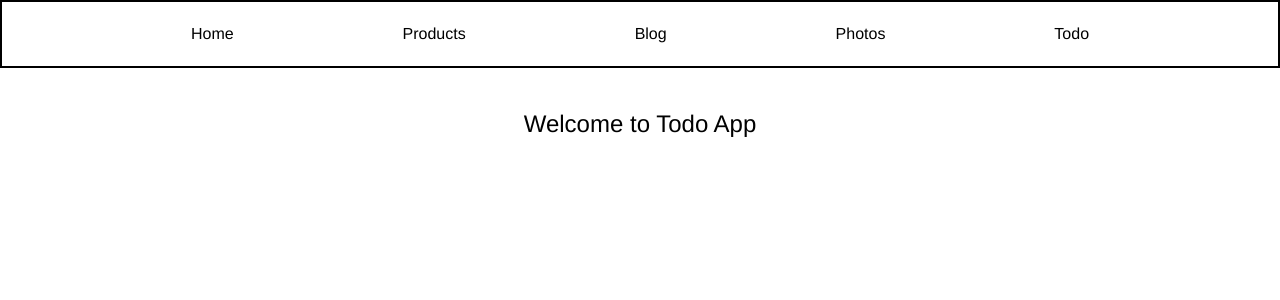
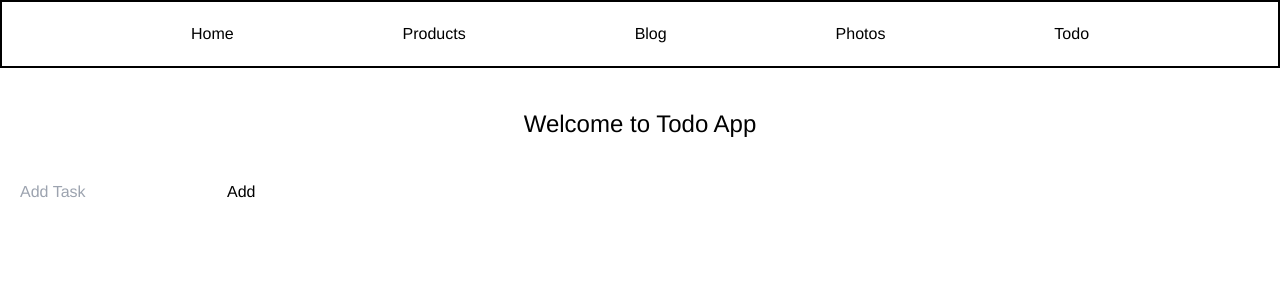
Before and after one commit to heyabrar/Nextjs-with-Ts, a Next.js app: page /todoPage in a window 1280 px wide. Shown: the top 300 px of the page. Built offline with nearby package versions, Linux system fonts and the light colour scheme.

Commit message:
Todo Alert Added

```diff
--- /dev/null
+++ b/Components/AddTodo.tsx
@@ -0,0 +1,25 @@
+import { useState } from "react"
+import Toaster from "./Toaster";
+
+export default function AddTodo() {
+    const [text,setText] = useState<String | ''>('');
+    const [toast,setToast] = useState(false);
+
+    const handleAddText = (text : String) =>{
+        if(!text){
+           setToast(!toast)
+        }
+        else{
+            setToast(false);
+        }
+    }
+    return (
+        <>
+            {toast && <Toaster/>}
+            <div className="w-4/12 m-auto flex justify-center gap-5 mt-5 p-5">
+                <input placeholder="Add Task" required onChange={(e) => setText(e.target.value)} className="w-3/6 h-8 bg-gray-50 border border-gray-300 text-gray-900 text-sm rounded-lg focus:ring-blue-500 focus:border-blue-500 block w-full p-2.5 dark:bg-gray-700 dark:border-gray-600 dark:placeholder-gray-400 dark:text-white dark:focus:ring-blue-500 dark:focus:border-blue-500"/>
+                <button onClick={( ) => handleAddText(text)}>Add</button>
+            </div>
+        </>
+    )
+}
--- /dev/null
+++ b/Components/Toaster.tsx
@@ -0,0 +1,21 @@
+export default function Toaster() {
+    return (
+        <div
+            className="mb-3 inline-flex w-full items-center rounded-lg bg-red-100 py-5 px-6 text-base text-danger-700"
+            role="alert">
+            <span className="mr-2">
+                <svg
+                    xmlns="http://www.w3.org/2000/svg"
+                    viewBox="0 0 24 24"
+                    fill="red"
+                    className="h-5 w-5">
+                    <path
+                        fill-rule="evenodd"
+                        d="M12 2.25c-5.385 0-9.75 4.365-9.75 9.75s4.365 9.75 9.75 9.75 9.75-4.365 9.75-9.75S17.385 2.25 12 2.25zm-1.72 6.97a.75.75 0 10-1.06 1.06L10.94 12l-1.72 1.72a.75.75 0 101.06 1.06L12 13.06l1.72 1.72a.75.75 0 101.06-1.06L13.06 12l1.72-1.72a.75.75 0 10-1.06-1.06L12 10.94l-1.72-1.72z"
+                        clip-rule="evenodd" />
+                </svg>
+            </span>
+            You cant add empty task!! Please add the task.
+        </div>
+    )
+}
--- /dev/null
+++ b/Components/Todo.tsx
@@ -0,0 +1,11 @@
+import AddTodo from "./AddTodo";
+
+export default function Todo() {
+    return (
+        <>
+            <div>
+                <AddTodo/>
+            </div>
+        </>
+    )
+}
--- a/pages/todoPage.tsx
+++ b/pages/todoPage.tsx
@@ -1,9 +1,11 @@
 import Navbar from "@/Components/Navbar"
+import Todo from "@/Components/Todo"
 export default function TodoPage ( ) {
     return (
         <>
         <Navbar/>
         <h1 className="text-center text-2xl mt-10">Welcome to Todo App</h1>
+        <Todo/>
         </>
     )
 }
```
